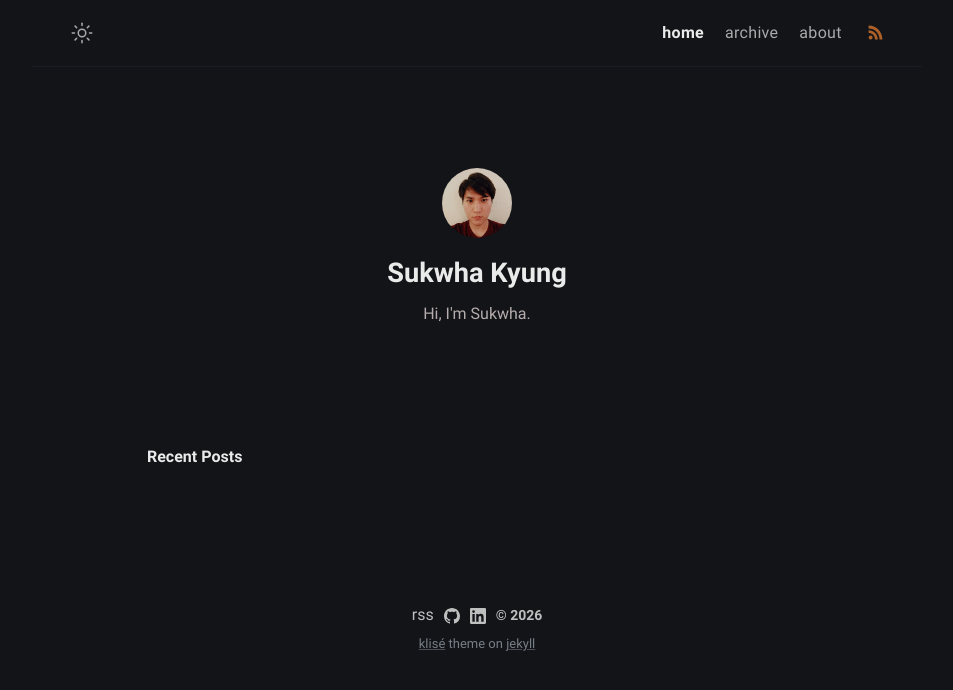
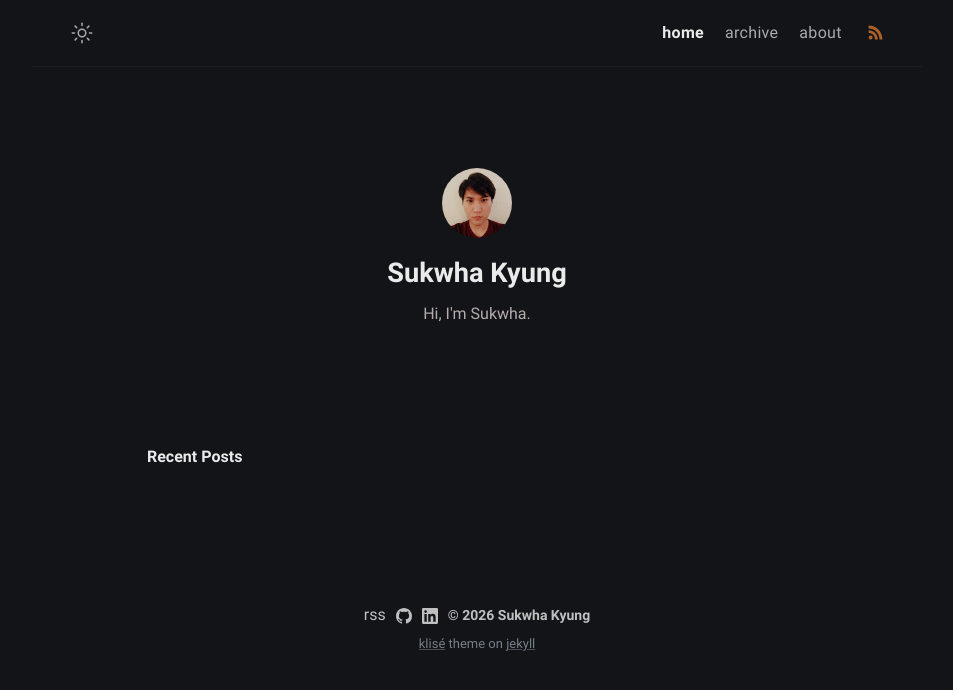
Before and after one commit to shishkebab/shishkebab.github.io, a Jekyll site: the page built from index.md, in a window 1280 px wide. Shown: the top 690 px of the page, without its empty margins (163-1116 px from the left). Built offline with Jekyll 4.4.1, drawn with Linux system fonts in a browser that asks for light colours.

Commit message:
added my name in the footer

```diff
--- a/_includes/footer.html
+++ b/_includes/footer.html
@@ -12,7 +12,7 @@
     <svg xmlns="http://www.w3.org/2000/svg" width="16" height="16" viewBox="0 0 24 24" fill="currentColor" aria-hidden="true"><path d="M20.447 20.452h-3.554v-5.569c0-1.328-.027-3.037-1.852-3.037-1.853 0-2.136 1.445-2.136 2.939v5.667H9.351V9h3.414v1.561h.046c.477-.9 1.637-1.85 3.37-1.85 3.601 0 4.267 2.37 4.267 5.455v6.286zM5.337 7.433a2.062 2.062 0 0 1-2.063-2.065 2.064 2.064 0 1 1 2.063 2.065zm1.782 13.019H3.555V9h3.564v11.452zM22.225 0H1.771C.792 0 0 .774 0 1.729v20.542C0 23.227.792 24 1.771 24h20.451C23.2 24 24 23.227 24 22.271V1.729C24 .774 23.2 0 22.222 0h.003z"/></svg>
   </a>
   {%- endif -%}
-  <span class="footer_item">&copy; {{ site.time | date: "%Y" }}</span>
+  <span class="footer_item">&copy; {{ site.time | date: "%Y" }} Sukwha Kyung</span>
   <small class="footer_copyright">
     <!-- Klisé Theme: https://github.com/piharpi/jekyll-klise -->
     <a
```
